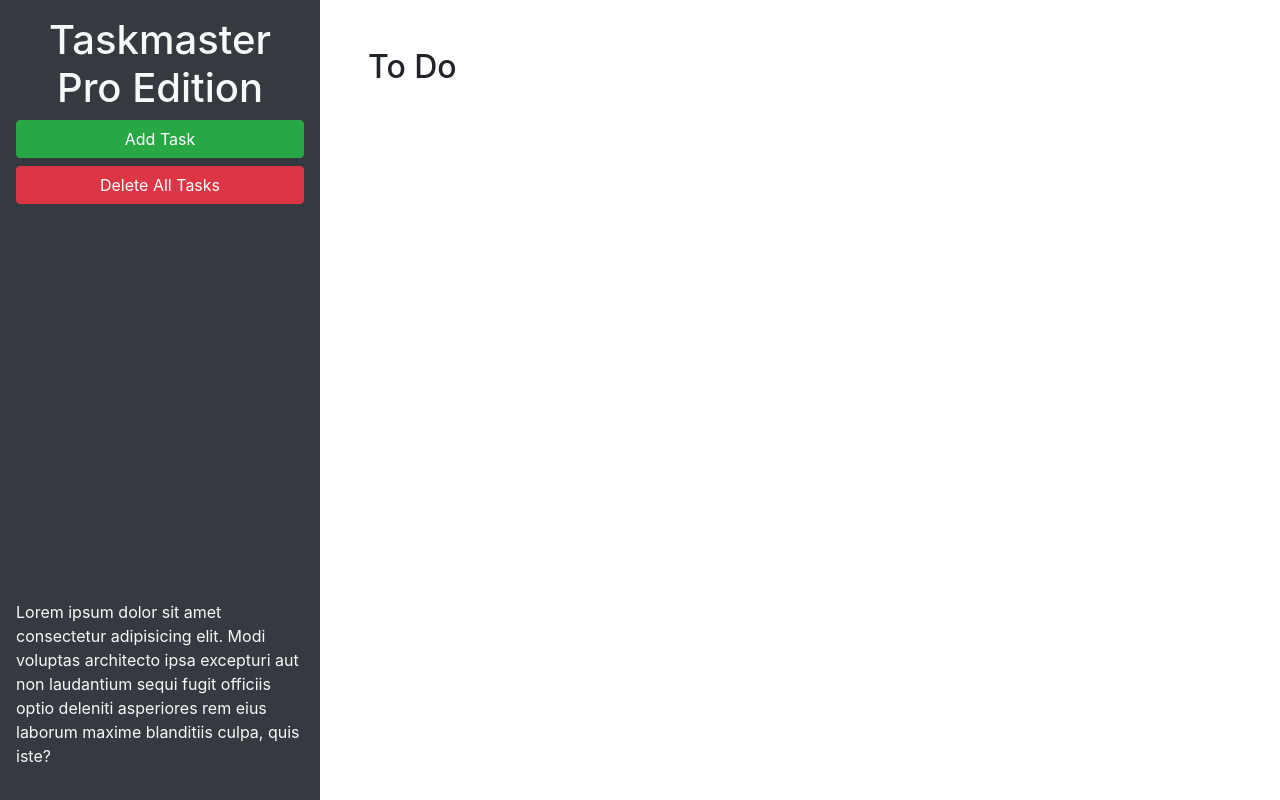
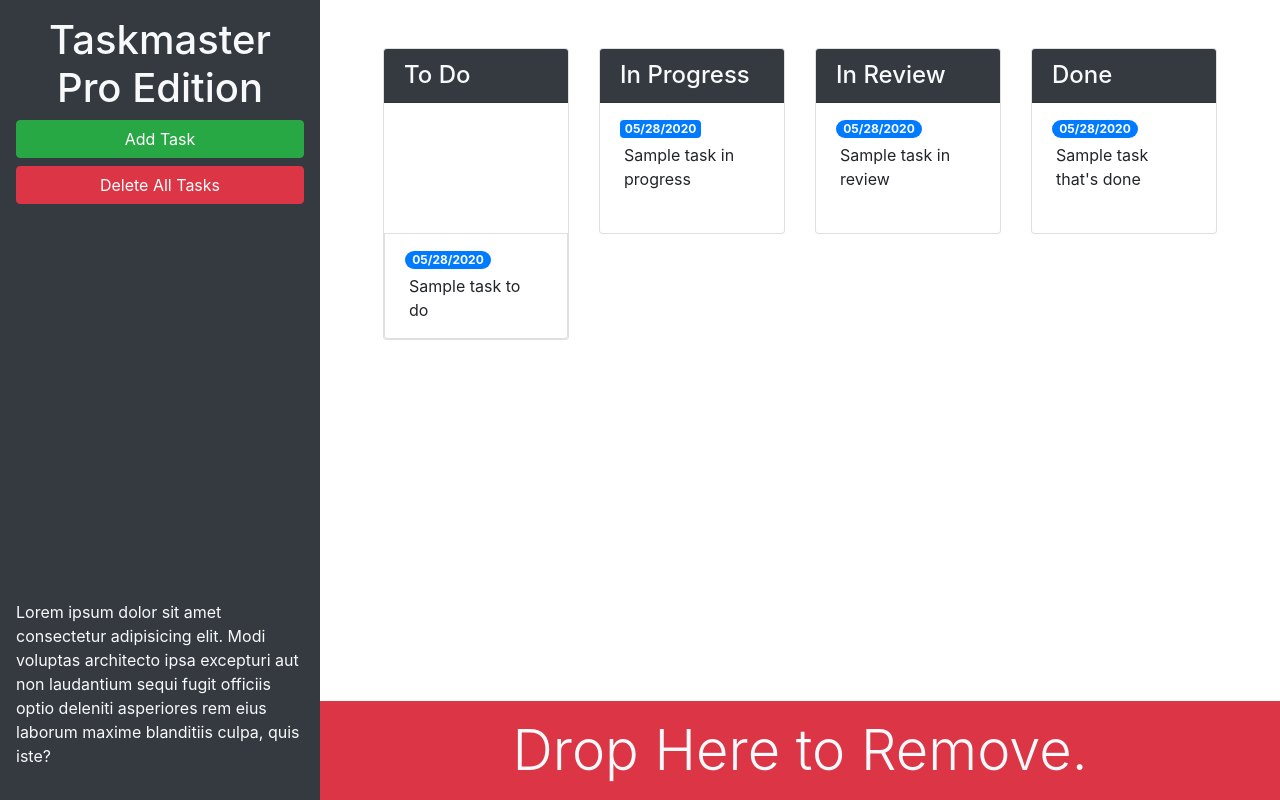
Before and after one commit to Joker282855/taskmaster-pro, a plain HTML site: page taskmaster-starter/index.html in a window 1280 px wide. Drawn offline with nearby package versions, Linux system fonts and the light colour scheme.

Commit message:
added trash drop zone to html file

```diff
--- a/taskmaster-starter/assets/js/script.js
+++ b/taskmaster-starter/assets/js/script.js
@@ -78,7 +78,7 @@ $(".list-group").on("blur", "textarea", function() {
     .addClass("m-1")
     .text(text);
   // replace textarea with p element
-  $(this).repalceWith(taskP);
+  $(this).replaceWith(taskP);
 });
 // due date was clicked
 $(".list-group").on("click", "span", function() {
--- a/taskmaster-starter/index.html
+++ b/taskmaster-starter/index.html
@@ -13,20 +13,83 @@
 <body>
 
   <div class="row min-vh-100 no-gutters">
-    <header class="col-12 col-lg-3 bg-dark text-light d-flex flex-column p-4 p-lg-3">
+    <header class="col-12 col-lg-3 bg-dark text-light sticky-top d-flex flex-column p-4 p-lg-3">
       <h1 class="text-center">Taskmaster Pro Edition</h1>
       <button id="create-task" class="btn btn-block btn-success" data-toggle="modal" data-target="#task-form-modal">Add
         Task</button>
       <button id="remove-tasks" class="btn btn-block btn-danger">Delete All Tasks</button>
-      <p class="mt-auto">Lorem ipsum dolor sit amet consectetur adipisicing elit. Modi voluptas architecto ipsa
+      <p class="mt-auto d-none d-lg-block">Lorem ipsum dolor sit amet consectetur adipisicing elit. Modi voluptas architecto ipsa
         excepturi aut non
         laudantium sequi fugit officiis optio deleniti asperiores rem eius laborum maxime blanditiis culpa, quis iste?
       </p>
     </header>
-    <main class="col-12 col-lg-9">
-      <div class="m-5">
-        <h2>To Do</h2>
-        <ul id="list-toDo" class="list-group"> </ul>
+    <main class="col-12 col-lg-9 d-flex flex-column">
+      <div class="m-5 row justify-content-around">
+        <!--to do start-->
+        <div class="col-12 col-md-6 col-xl-3 mb-3">
+          <div class="card">
+            <h4 class="card-header bg-dark text-light">
+              To Do
+            </h4>
+            <ul id="list-toDo" class="list-group list-group-flush"></ul>
+              <li class="list-group-item">
+                <span class="badge badge-primary badge-pill">05/28/2020</span>
+                <p class="m-1">Sample task to do</p>
+              </li>
+            </ul>
+          </div>
+        </div>
+        <!--to do end-->
+        <!--in progress start-->
+        <div class="col-12 col-md-6 col-xl-3 mb-3">
+          <div class="card">
+            <h4 class="card-header bg-dark text-light">
+              In Progress
+            </h4>
+            <ul id="list inProgress" class="list-group list-group-flush">
+              <li class="list-group-item">
+                <span class="badge badge-primary badge pill">05/28/2020</span>
+                <p class="m-1">Sample task in progress</p>
+              </li>
+            </ul>
+          </div>
+        </div>
+        <!--in progress end-->
+        <!--in reveiw start-->
+        <div class="col-12 col-md-6 col-xl-3 mb-3">
+          <div class="card">
+            <h4 class="card-header bg-dark text-light">
+              In Review
+            </h4>
+            <ul id="list inReview" class="list-group list-group-flush">
+              <li class="list-group-item">
+                <span class="badge badge-primary badge-pill">05/28/2020</span>
+                <p class="m-1">Sample task in review</p>
+              </li>
+            </ul>
+          </div>
+        </div>
+        <!--in review end-->
+        <!--in done start-->
+        <div class="col-12 col-md-6 col-xl-3 mb-3">
+          <div class="card">
+            <h4 class="card-header bg-dark text-light">
+              Done
+            </h4>
+            <ul id="list-done" class="list-group list-group-flush">
+              <li class="list-group-item">
+                <span class="badge badge-primary badge-pill">05/28/2020</span>
+                <p class="m-1">Sample task that's done</p>
+              </li>
+            </ul>
+          </div>
+        </div>
+        <!--done end-->
+      </div>
+      <div id="trash" class="mt-auto">
+        <div class="w-100 bg-danger p-3 text-center text-light display-4">
+          Drop Here to Remove.
+        </div>
       </div>
     </main>
   </div>
@@ -46,11 +109,11 @@
           <form>
             <div class="form-group">
               <label for="modalTaskDescription">Task description</label>
-              <textarea id="modalTaskDescription" rows="3"></textarea>
+              <textarea id="modalTaskDescription" rows="3" class="form-control"></textarea>
             </div>
             <div class="form-group">
               <label for="modalDueDate">Due date</label>
-              <input type="text" id="modalDueDate" placeholder="mm/dd/yyyy" autocomplete="off" />
+              <input type="text" class="form-control" id="modalDueDate" placeholder="mm/dd/yyyy" autocomplete="off" />
             </div>
           </form>
         </div>
```
